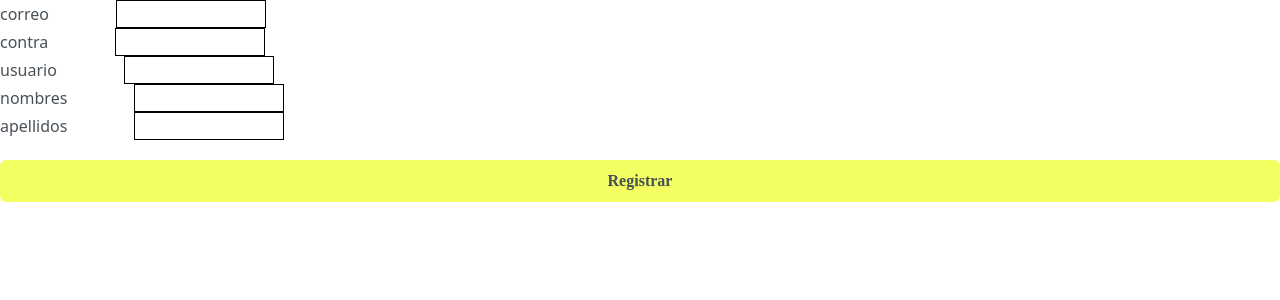
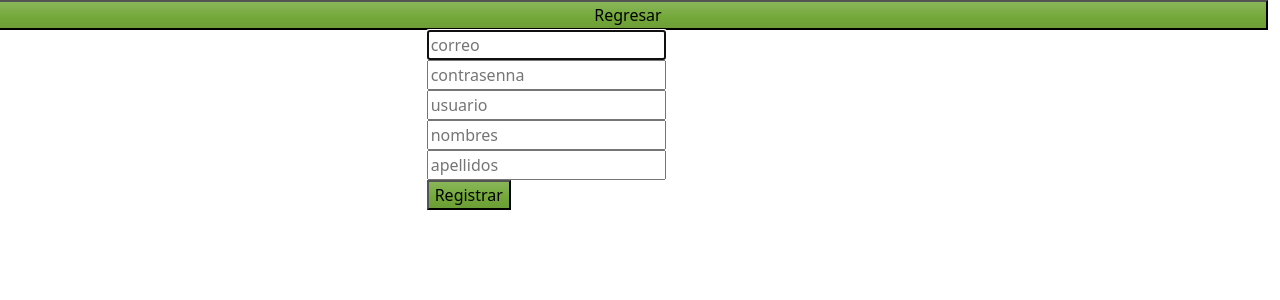
Before and after one commit to AnyeloHernandez/Informe4, an Angular app in the folder Front/: page /regis in a window 1280 px wide. Shown: the top 300 px of the page. Built offline with nearby package versions, Linux system fonts and the light colour scheme.

Commit message:
registro de usuarios

```diff
--- a/Front/src/app/app.module.ts
+++ b/Front/src/app/app.module.ts
@@ -3,6 +3,7 @@ import { BrowserModule } from '@angular/platform-browser';
 import { HttpClientModule } from '@angular/common/http';
 import { Route } from '@angular/router';
 import { FormsModule } from '@angular/forms';
+
 
 import { AppRoutingModule } from './app-routing.module';
 import { AppComponent } from './app.component';
--- a/Front/src/app/components/login/login.component.css
+++ b/Front/src/app/components/login/login.component.css
@@ -28,7 +28,7 @@ font-family:cursive;
     border-radius: 1;
     padding: 0.5em 0;
     position: relative;
-  top: 20px;
+  top: 40px;
   left: 3px;
   }
   .btn:hover {
@@ -56,6 +56,13 @@ font-family:cursive;
 
   .regis{
     position: relative;
-  top: 90px;
-  left: -80px;
+  top: 110px;
+  left: -40px;
   }
+  .divcontra{
+    position: relative;
+    top: -40px;
+    left: 100px;
+    max-width: 100%;
+    font-size: 13px;
+  }
--- a/Front/src/app/components/login/login.component.html
+++ b/Front/src/app/components/login/login.component.html
@@ -3,8 +3,8 @@
 <div class="login">
     <div class="myform ">
         <h1 class="text-center">Iniciar Sesion</h1>
-        <form >
-            <div>
+        <form class="inputs">
+            <div >
                 <label>User </label>
                 <input
                         type="usuario"
@@ -22,9 +22,10 @@
                 <label >Password </label>
                 <input type="pass" name="pass"  class="passControl" #box2>
                 <A class="regis" routerLink="/regis">Registrar</A>
+
             </div>
             <button  type="button" class="btn" (click)="getValue(box.value)" (click)="getValue2(box2.value)" (click)="compararUsuarios()">LOGIN</button>
-
+            <div class="divcontra"><A class="contraOlvidada" routerLink="" >Contraseña Olvidada?</A></div>
 
         </form>
     </div>
--- a/Front/src/app/components/register/register.component.html
+++ b/Front/src/app/components/register/register.component.html
@@ -1,27 +1,32 @@
-<div>
-    <form (ngSubmit)="registrar()" [formGroup]="registrarUsuario">
-        <div>
-        <label>correo </label>
-        <input  type="correo" name="correo" class="formControl" formControlName="correo">
-        </div>
-        <div>
-        <label>contra </label>
-        <input  type="contra" name="contra" class="formControl" formControlName="contra">
+<div class="row">
+    <button class="bt btn-success btn-block" routerLink="/">Regresar </button>
+    <div class="col-md-4 offset-md-4">
+
+            <div class="card-body">
+                <form action="">
+
+                    <div class="form-group">
+                        <input type="text" name="correo"  [(ngModel)]="registro.correo" placeholder="correo" class="form-contrl" autofocus>
+                    </div>
+                    <div class="form-group">
+                        <input type="text" name="contrasenna" [(ngModel)]="registro.contrasenna" placeholder="contrasenna" class="form-contrl" autofocus>
+                    </div>
+                    <div class="form-group">
+                        <input type="text" name="usuario" [(ngModel)]="registro.usuario" placeholder="usuario" class="form-contrl" autofocus>
+                    </div>
+                    <div class="form-group">
+                        <input type="text" name="nombres" [(ngModel)]="registro.nombres" placeholder="nombres" class="form-contrl" autofocus>
+                    </div>
+                    <div class="form-group">
+                        <input type="text" name="apellidos"  [(ngModel)]="registro.apellidos" placeholder="apellidos" class="form-contrl" autofocus>
+                    </div>
+                    <button class="bt btn-success btn-block" (click)="saveUsuario()"> Registrar </button>
+                    <label></label>
+
+                </form>
+
+            </div>
+
+
     </div>
-    <div>
-        <label>usuario </label>
-        <input  type="usuario" name="usuario" class="formControl" formControlName="usuario">
-    </div>
-    <div>
-                <label>nombres </label>
-        <input  type="nombres" name="nombres" class="formControl" formControlName="nombres">
-    </div><div>
-        <label>apellidos </label>
-        <input  type="apellidos" name="apellidos" class="formControl" formControlName="apellidos">
-    </div>
-
-        <div>
-            <button class="btn" type="submit">Registrar</button>
-        </div>
-    </form>
 </div>
--- a/Front/src/app/components/register/register.component.ts
+++ b/Front/src/app/components/register/register.component.ts
@@ -1,6 +1,7 @@
 import { Component, HostBinding, OnInit } from '@angular/core';
 import { FormGroup, FormBuilder,Validators } from '@angular/forms';
-
+import {SaveUser} from '../../models/regis';
+import {RegisService} from '../../services/regis.service'
 
 @Component({
   selector: 'app-register',
@@ -10,34 +11,34 @@ import { FormGroup, FormBuilder,Validators } from '@angular/forms';
 export class RegisterComponent implements OnInit {
     @HostBinding('class') classes = 'row';
 
+    registro : SaveUser = {
+    correo : '',
+    contrasenna: '',
+    usuario: '',
+    nombres: '',
+    apellidos: ''
+    };
+
+    constructor(private regisServices: RegisService) { }
 
 
 
-  registrarUsuario: FormGroup;
-
-  constructor(private fb: FormBuilder) {
-    this.registrarUsuario =this.fb.group({
-      correo:['',Validators.required],
-      contra:['',Validators.required],
-      usuario:['',Validators.required],
-      nombres:['',Validators.required],
-      apellidos:['',Validators.required]
-    })
-   }
 
   ngOnInit(): void {
   }
 
-
-  registrar(){
-    const correo = this.registrarUsuario.value.correo
-    const contra = this.registrarUsuario.value.contra
-    const usuario = this.registrarUsuario.value.usuario
-    const nombres = this.registrarUsuario.value.nombres
-    const apellidos = this.registrarUsuario.value.apellidos
-
-    console.log(correo,contra,usuario,nombres,apellidos)
+  //reutilize datos de
+  saveUsuario(){
+    this.regisServices.saveUser(this.registro)
+    .subscribe(
+      res => {
+        console.log(res);
+      },
+      err => console.error(err)
+    )
   }
 
 
+
+
 }
--- a/Front/src/app/models/regis.ts
+++ b/Front/src/app/models/regis.ts
@@ -1,6 +1,6 @@
 export interface SaveUser {
     correo : string;
-    contra: string;
+    contrasenna: string;
     usuario: string;
     nombres: string;
     apellidos: string;
--- a/Front/src/app/services/login.service.ts
+++ b/Front/src/app/services/login.service.ts
@@ -1,7 +1,7 @@
 import { Injectable } from '@angular/core';
 import { HttpClient } from '@angular/common/http';
 import{ Login } from'../models/login';
-import { SaveUser } from '../models/regis';
+
 
 @Injectable({
   providedIn: 'root'
@@ -21,9 +21,7 @@ export class LoginService {
     return this.http.get(`${this.API_URI}/${id}`)
   }
 
-  saveUser(user: SaveUser){
-    return this.http.post(`${this.API_URI}`,user)
-  }
+
 
   getNombreUsuario(user: any){
     this.nombre_usuario = user;
--- a/Front/src/app/services/regis.service.ts
+++ b/Front/src/app/services/regis.service.ts
@@ -1,9 +1,19 @@
 import { Injectable } from '@angular/core';
+import { SaveUser } from '../models/regis';
+import { HttpClient } from '@angular/common/http';
 
 @Injectable({
   providedIn: 'root'
 })
 export class RegisService {
+  API_URI = 'http://localhost:3000/login'
+  public nombre_usuario = ''
 
-  constructor() { }
+  constructor(private http: HttpClient) { }
+
+  saveUser(user: SaveUser){
+    return this.http.post(`${this.API_URI}`,user)
+  }
+
+
 }
```
